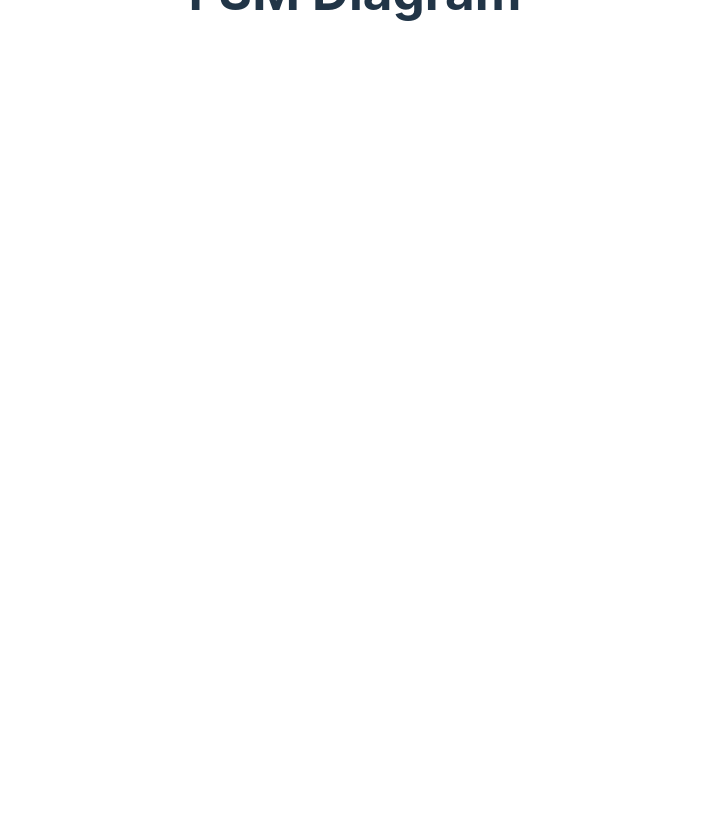
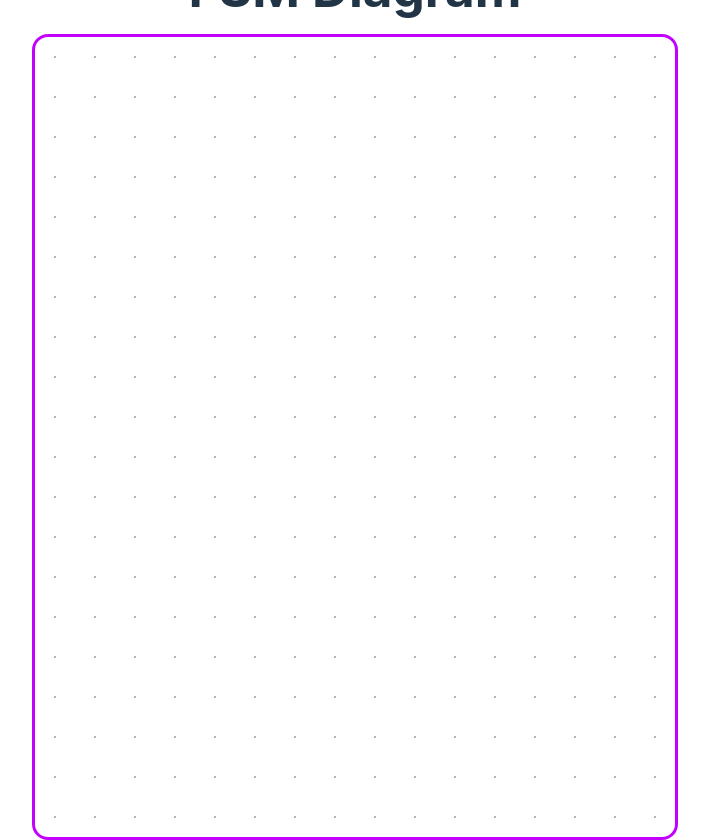
Before and after one commit to PaulitoRenatito/CanvasTM, a React (Vite) app: page / in a window 1280 px wide. Shown: the whole page, without its empty margins (285-994 px from the left). Built offline with nearby package versions, Linux system fonts and the light colour scheme.

Commit message:
canvas css file

```diff
--- a/src/components/Canvas.tsx
+++ b/src/components/Canvas.tsx
@@ -6,6 +6,8 @@ import { Layer, Stage } from "react-konva";
 import State from "./State";
 import Transition from "./Transition";
 import Konva from 'konva';
+
+import './canvas.css'
 
 export function Canvas() {
 
@@ -166,12 +168,12 @@ export function Canvas() {
 
   return (
     <Stage
+      className="canvas"
       width={window.innerWidth / 2}
       height={800}
       onDblClick={handleCanvasDoubleClick}
       onMouseMove={handleMouseMove}
-      onClick={handleStageClick}
-      style={{ backgroundColor: 'white' }}>
+      onClick={handleStageClick}>
       <Layer>
         {states.map((state, index) => (
           <State
--- /dev/null
+++ b/src/components/canvas.css
@@ -0,0 +1,7 @@
+.canvas {
+    background-color: white;
+    background-size: 40px 40px;
+    background-image: radial-gradient(circle, #b3b3b3 1px, rgba(0, 0, 0, 0) 1px);
+    border: 3px solid #c300ff;
+    border-radius: 1rem;
+}
```
